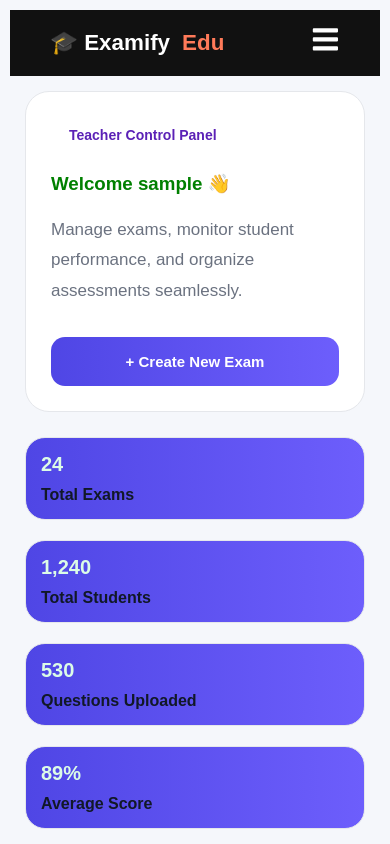
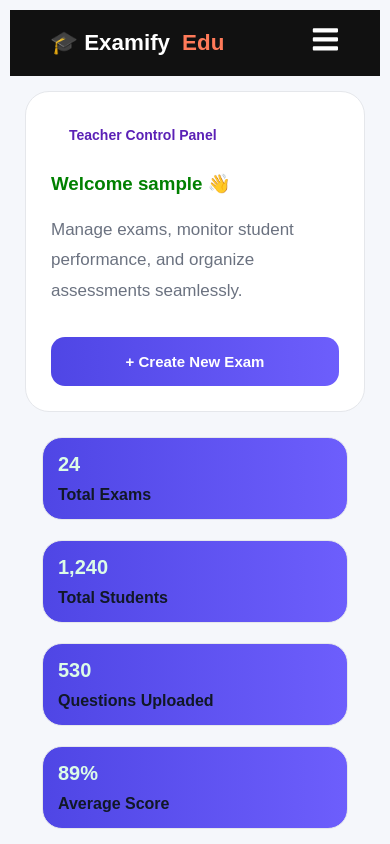
Before and after one commit to XDENTERTAINMENT/EXAMIFY.Np2, a React (Vite) app: page /teacherdashboard in a window 390 px wide. Built offline with nearby package versions, Linux system fonts and the light colour scheme; no server answers; sample sign-in values are in the browser's storage.

Commit message:
updated jwt protection

```diff
--- a/src/pages/teacher/Teacher.css
+++ b/src/pages/teacher/Teacher.css
@@ -492,9 +492,14 @@ body{
 
   .stats-card2{
   padding: 15px;
+  width: 90%;
+
   }
   .stats-card2 h2{
   font-size:20px;
 
 }
+.teacher-stats{
+justify-items: center;
 }
+}
```
